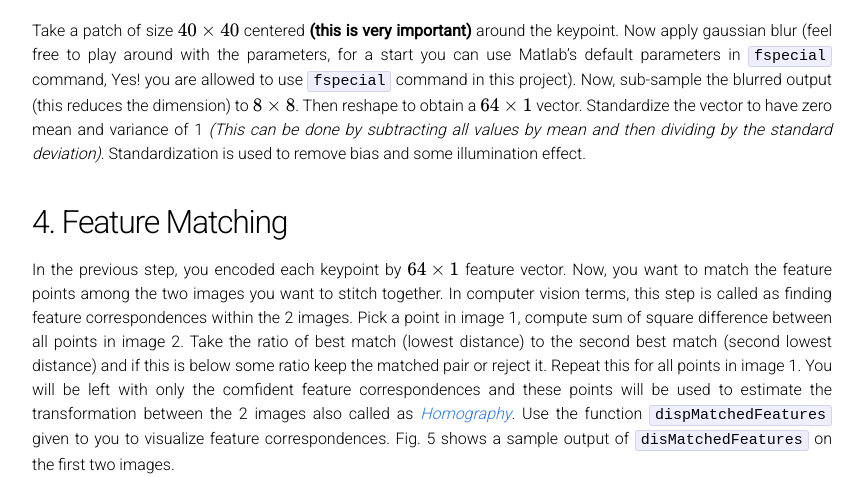
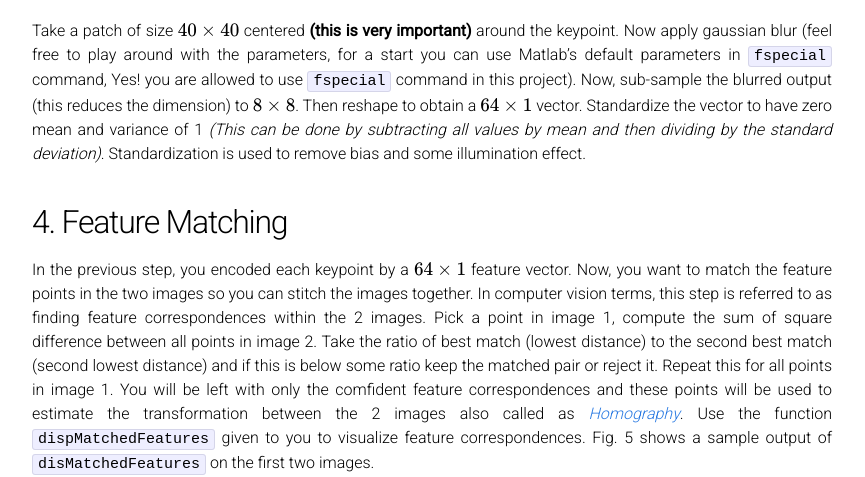
Before and after one commit to cmsc426spring2019/cmsc426spring2019.github.io, a Jekyll site: the page built from pano.md, in a window 1280 px wide and 1400 px high, scrolled down 4165 px, cut to the strip 0-477 px from the top of the window. Shown: the whole strip, without its empty margins (208-1073 px from the left). Built offline with Jekyll 4.4.1, drawn with Linux system fonts in a browser that asks for light colours; formulas are drawn with MathJax 3; some of the changed text lies outside the part shown.

Commit message:
Update pano.md

```diff
--- a/pano.md
+++ b/pano.md
@@ -65,7 +65,7 @@ Take a patch of size $$40 \times 40$$ centered <b>(this is very important)</b> a
 
 <a name='feat-match'></a>
 ## 4. Feature Matching
-In the previous step, you encoded each keypoint by $$64\times1$$ feature vector. Now, you want to match the feature points among the two images you want to stitch together. In computer vision terms, this step is called as finding feature correspondences within the 2 images. Pick a point in image 1, compute sum of square difference between all points in image 2. Take the ratio of best match (lowest distance) to the second best match (second lowest distance) and if this is below some ratio keep the matched pair or reject it. Repeat this for all points in image 1. You will be left with only the comfident feature correspondences and these points will be used to estimate the transformation between the 2 images also called as <a href="pano-prereq#homography">_Homography_</a>. Use the function `dispMatchedFeatures` given to you to visualize feature correspondences. Fig. 5 shows a sample output of `disMatchedFeatures` on the first two images.
+In the previous step, you encoded each keypoint by a $$64\times1$$ feature vector. Now, you want to match the feature points in the two images so you can stitch the images together. In computer vision terms, this step is referred to as  finding feature correspondences within the 2 images. Pick a point in image 1, compute the sum of square difference between all points in image 2. Take the ratio of best match (lowest distance) to the second best match (second lowest distance) and if this is below some ratio keep the matched pair or reject it. Repeat this for all points in image 1. You will be left with only the comfident feature correspondences and these points will be used to estimate the transformation between the 2 images also called as <a href="pano-prereq#homography">_Homography_</a>. Use the function `dispMatchedFeatures` given to you to visualize feature correspondences. Fig. 5 shows a sample output of `disMatchedFeatures` on the first two images.
 
 <div class="fig figcenter fighighlight">
   <img src="/assets/pano/feat-match.png" width="100%">
@@ -74,7 +74,7 @@ In the previous step, you encoded each keypoint by $$64\times1$$ feature vector.
 
 <a name='homography'></a>
 ## 5. RANSAC to estimate Robust Homography
-We now have matched all the features correspondences but not all matches will be right. To remove incorrect matches, we will use a robust method called <i>Random Sampling Concensus</i> or <b>RANSAC</b> to compute homography.
+We now have matched all the features correspondences but not all matches will be right. To remove incorrect matches, we will use a robust method called <i>Random Sampling Concensus</i> or <b>RANSAC</b> to compute the homography.
 
 Recall the RANSAC steps are:
 1. Select four feature pairs (at random), $$p_i$$ from image 1, $$p_i^1$$ from image 2.
```
